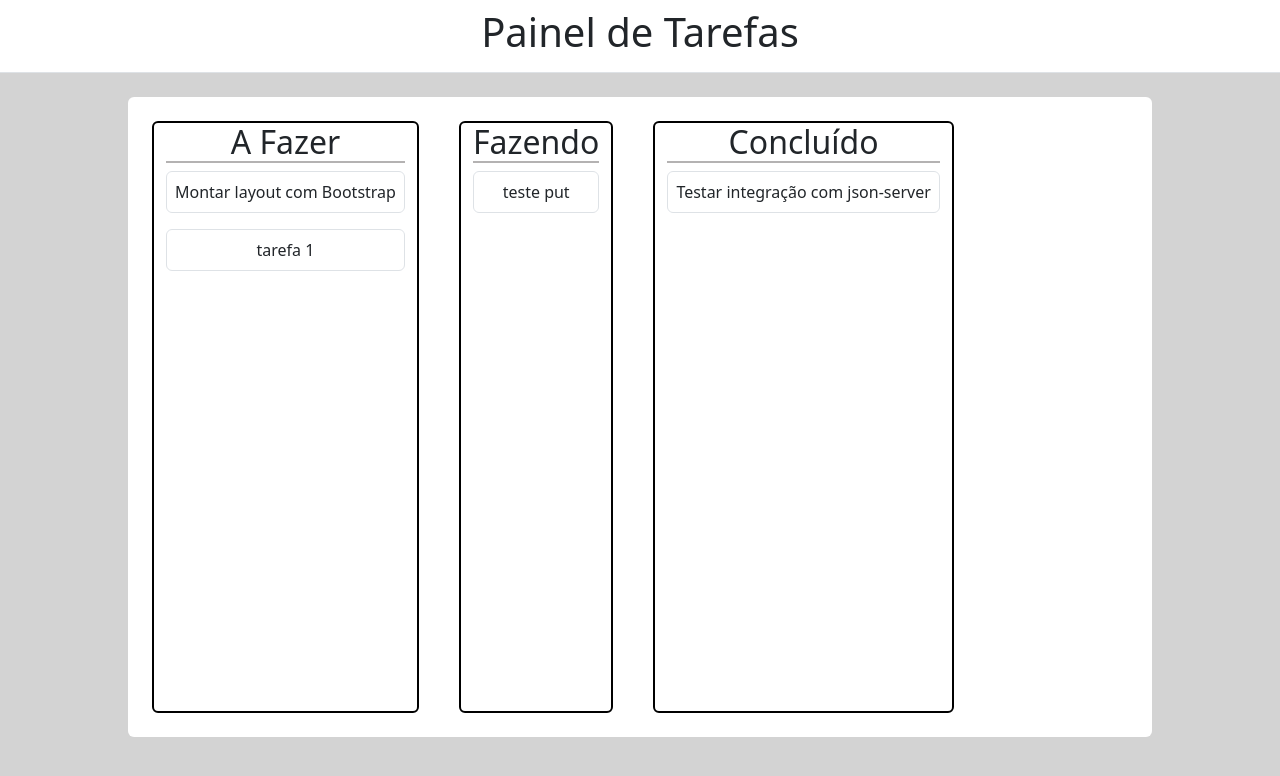
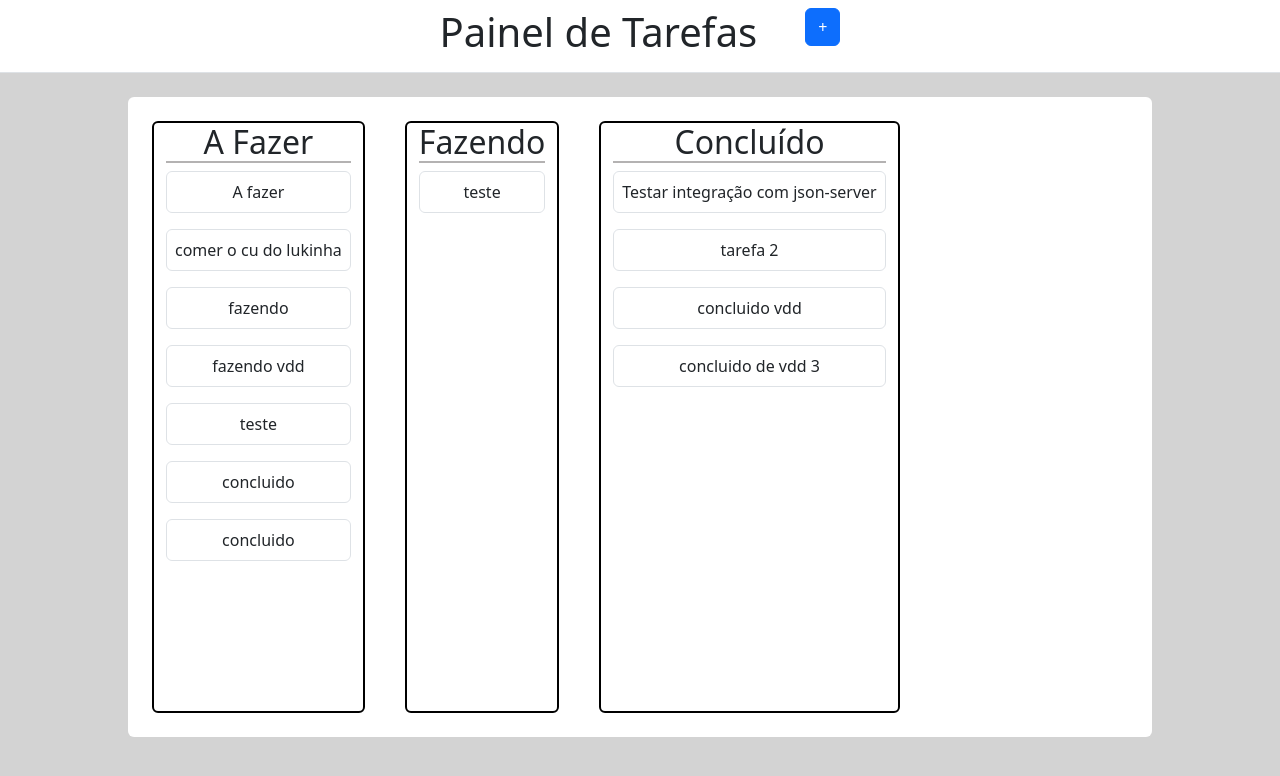
Before and after one commit to Gabriel-Leal29/Painel-de-Tarefas, a Vue app: page / in a window 1280 px wide. Shown: the top 776 px of the page. Built offline with nearby package versions, Linux system fonts and the light colour scheme; data requests are answered from the project's data file; the HTML template or start-up script is replaced by a standard one.

Commit message:
ultimas modificações antes de passar pro notebook

```diff
--- a/db.json
+++ b/db.json
@@ -15,28 +15,97 @@
   ],
   "tasks": [
     {
-      "id": 1,
-      "title": "teste put",
-      "description": "desc de comer cuwdwdwwws",
-      "columnId": 2
+      "id": 4,
+      "title": "Testar integração com json-server",
+      "description": "Fazer requisições GET e POST com Axioswd",
+      "columnId": 3
     },
     {
-      "id": 2,
-      "title": "Montar layout com Bootstrap",
-      "description": "Criar grid do painel de tarefas",
+      "id": 665,
+      "title": "testeeee",
+      "description": "adwdwad",
+      "columnId": null
+    },
+    {
+      "id": 613,
+      "title": "tarefa 2",
+      "description": "desc tarefa 2",
+      "columnId": 3
+    },
+    {
+      "id": 225,
+      "title": "waaa",
+      "description": "waaa"
+    },
+    {
+      "id": 666,
+      "title": "aaaaaa",
+      "description": "aaaaaaa"
+    },
+    {
+      "id": 784,
+      "title": "aaaaaaaaaa",
+      "description": "aaaaaaaaa"
+    },
+    {
+      "id": 905,
+      "title": "A fazer",
+      "description": "desc A fazer",
       "columnId": 1
     },
     {
-      "id": 4,
-      "title": "Testar integração com json-server",
-      "description": "Fazer requisições GET e POST com Axios",
+      "id": 626,
+      "title": "comer o cu do lukinha",
+      "description": "adwdawdw",
+      "columnId": 1
+    },
+    {
+      "id": 351,
+      "title": "fazendo",
+      "description": "dwdw",
+      "columnId": 1
+    },
+    {
+      "id": 779,
+      "title": "fazendo vdd",
+      "description": "dvd",
+      "columnId": 1
+    },
+    {
+      "id": 750,
+      "title": "teste",
+      "description": "faze",
+      "columnId": 1
+    },
+    {
+      "id": 546,
+      "title": "concluido",
+      "description": "aaaaaaaa",
+      "columnId": 1
+    },
+    {
+      "id": 721,
+      "title": "concluido",
+      "description": "23123",
+      "columnId": 1
+    },
+    {
+      "id": 543,
+      "title": "concluido vdd",
+      "description": "vdd",
       "columnId": 3
     },
     {
-      "id": 5,
-      "title": "tarefa 1",
-      "description": "tarefa 1 description",
-      "columnId": 1
+      "id": 145,
+      "title": "concluido de vdd 3",
+      "description": "adsdadsd",
+      "columnId": 3
+    },
+    {
+      "id": 569,
+      "title": "teste",
+      "description": "12323",
+      "columnId": 2
     }
   ]
 }
--- a/src/components/CardTarefa.vue
+++ b/src/components/CardTarefa.vue
@@ -5,7 +5,6 @@
         <p class="border border-1 rounded p-2" v-for="tarefa in tarefas" :key="tarefa.id" @click="abrirModal(tarefa)">
             {{ tarefa.title }}
         </p>
-
 
         <!-- MODAL -->
         <div class="modal fade" id="ModalTarefa" tabindex="-1" aria-labelledby="exampleModalLabel" aria-hidden="true"
@@ -37,11 +36,12 @@
                         </div>
                     </div>
                     <div class="modal-footer">
-                        <button type="button" class="btn btn-secondary" data-bs-dismiss="modal">
-                            Remover
+                        <button type="button" class="btn btn-secondary" data-bs-dismiss="modal"
+                            @click="deletarTarefa()">
+                            Deletar
                         </button>
                         <button type="button" class="btn btn-primary" data-bs-dismiss="modal"
-                            @click="editarTarefa()">Salvar</button>
+                            @click="editarTarefa()">Editar Tarefa</button>
                     </div>
                 </div>
             </div>
@@ -50,6 +50,10 @@
 </template>
 
 <script>
+//FAZER
+//COLOCAR LARGURA IGUAL NOS CARDS, ATUALIZAR OS CARDS AO CLICAR EM ADICIONAR
+
+
 import axios from "axios"
 import { Modal } from "bootstrap";
 
@@ -82,6 +86,20 @@ export default {
             });
         },
 
+        deletarTarefa() {
+            try {
+                axios.delete("http://localhost:3000/tasks/" + this.tarefaModal.id)
+                    .then(resposta => {
+                        console.log("Deletado com sucesso!", resposta.data);
+
+                        //falta atualizando a coluna, para o valor da tag p mudar
+                        window.location.reload();
+                    })
+            } catch (erro) {
+                console.log("Erro ao deletar a tarefa:" + this.tarefaModal.id + ", erro:" + erro);
+            }
+        },
+
         editarTarefa() {
             try {
                 axios.put("http://localhost:3000/tasks/" + this.tarefaModal.id, {
@@ -95,9 +113,9 @@ export default {
                     this.tarefaModal.description = this.dadosTarefaEditar.description;
                 })
             } catch (erro) {
-                console.log("Erro ao editar cadastro:" + this.tarefaModal.id + ", erro:" + erro);
+                console.log("Erro ao editar a tarefa:" + this.tarefaModal.id + ", erro:" + erro);
             }
-        }
+        },
     },
 };
 </script>
--- a/src/components/Header.vue
+++ b/src/components/Header.vue
@@ -1,11 +1,19 @@
 <template>
-    <header class="d-flex justify-content-center p-2 border-bottom">
+    <header class="d-flex justify-content-center p-2 border-bottom ">
         <h1>Painel de Tarefas</h1>
+        <btnAdicionar/>
     </header>
 </template>
 
 <script>
-export default{
-    name:"Header",
+import axios from 'axios'
+import btnAdicionar from './btnAdicionar.vue';
+
+export default {
+    name: "Header",
+
+    components:{
+        btnAdicionar
+    }
 }
 </script>
--- /dev/null
+++ b/src/components/btnAdicionar.vue
@@ -0,0 +1,97 @@
+<template>
+    <div>
+        <button class="btn btn-primary ms-5" data-bs-toggle="modal" data-bs-target="#exampleModal">+</button>
+
+        <div class="modal fade" id="exampleModal" tabindex="-1" aria-labelledby="exampleModalLabel" aria-hidden="true">
+            <div class="modal-dialog">
+                <div class="modal-content">
+                    <div class="modal-header">
+                        <h1 class="modal-title fs-5" id="exampleModalLabel">Modal title</h1>
+                        <button type="button" class="btn-close" data-bs-dismiss="modal" aria-label="Close"></button>
+                    </div>
+                    <div class="modal-body">
+                        <div class="row g-3 align-items-center">
+                            <div class="col-auto">
+                                <label for="titulo" class="col-form-label">Título da Tarefa:</label>
+                            </div>
+                            <div class="col-auto">
+                                <input type="text" id="titulo" class="form-control" v-model="tituloTarefa">
+                            </div>
+                        </div>
+                        <label for="nome" class="form-label">Descrição:</label>
+                        <input type="text" class="form-control" id="nome" aria-describedby="emailHelp"
+                            v-model="descTarefa">
+                        <label for="select">Selecione a coluna:</label>
+                        <select name="select" class="form-select" v-model="colunaSelecionada">
+                            <option :value="coluna" v-for="(coluna, id) in NomesColunas" :key="id">{{ coluna.title }}
+                            </option>
+                            <!--:value=coluna -: passo o objeto dentro do array pelo valor para acessar o id-->
+                        </select>
+                    </div>
+                    <div class="modal-footer">
+                        <button type="button" class="btn btn-secondary" data-bs-dismiss="modal">Fechar</button>
+                        <button type="button" class="btn btn-primary" @click="adicionarTarefa()"
+                            data-bs-dismiss="modal">Adicionar</button>
+                    </div>
+                </div>
+            </div>
+        </div>
+    </div>
+</template>
+
+<script>
+import axios from 'axios'
+
+export default {
+    name: "btnAdicionar",
+
+    data() {
+        return {
+            NomesColunas: [],
+            tituloTarefa: "",
+            descTarefa: "",
+            colunaSelecionada: null,
+        }
+    },
+
+    methods: {
+        async getNomesColunas() {
+            try {
+                const resp = await axios.get("http://localhost:3000/columns");
+                this.NomesColunas = resp.data;
+
+                //deixando a 1° opc selecionada
+                this.colunaSelecionada = this.NomesColunas.length > 0 ? this.NomesColunas[0] : null;
+            } catch (e) {
+                console.log("Erro ao buscas as colunas: " + e);
+            }
+        },
+
+        async adicionarTarefa() {
+            try {
+                console.log(this.colunaSelecionada)
+
+                const tarefa = {
+                    id: Math.floor(Math.random() * 1000),
+                    title: this.tituloTarefa,
+                    description: this.descTarefa,
+                    columnId: this.colunaSelecionada.id
+                }
+
+                await axios.post('http://localhost:3000/tasks', tarefa);
+
+                this.tituloTarefa = null;
+                this.descTarefa = null;
+            } catch (erro) {
+                console.log("Erro ao adicionar tarefa: " + e);
+            }
+        },
+    },
+
+    mounted() {
+        this.getNomesColunas();
+    },
+
+
+}
+</script>
```
